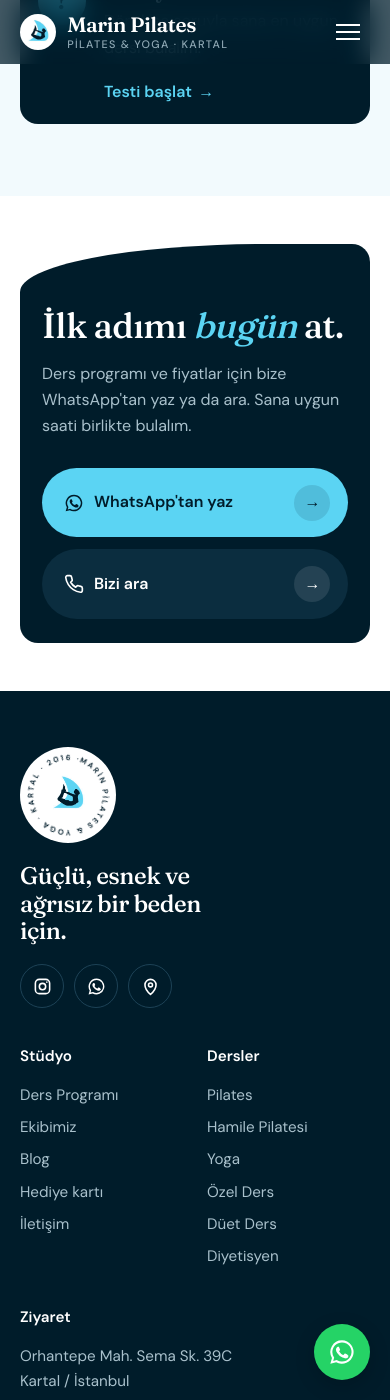
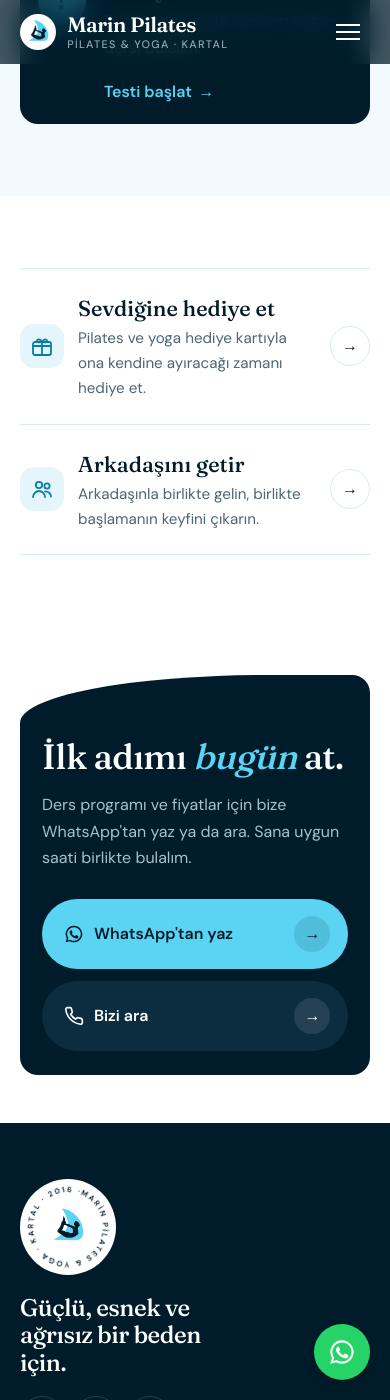
Before and after one commit to irembasoglu/pilates, a Jekyll site: the page built from hizmetlerimiz.html, in a window 390 px wide and 1400 px high, scrolled down 1425 px. Built offline with Jekyll 4.4.1, drawn with Linux system fonts in a browser that asks for light colours.

Commit message:
Hediye kartı menüden çıktı; Hizmetlerimiz sayfasının altına bağlantı
Co-Authored-By: Claude Opus 5.5 <noreply@anthropic.com>
Claude-Session: https://claude.ai/code/session_01V8pagf3RSBv4mF8qP7Bptg

```diff
--- a/_layouts/default.html
+++ b/_layouts/default.html
@@ -35,7 +35,7 @@
       </a>
       <button class="menu-btn" aria-label="Menüyü aç" onclick="document.body.classList.toggle('menu-open')"><span></span></button>
       <nav class="menu">
-        {% assign menu = "hizmetlerimiz|Hizmetlerimiz,program|Ders Programı,ekibimiz|Ekibimiz,hediye|Hediye Kartı,blog|Blog" | split: "," %}
+        {% assign menu = "hizmetlerimiz|Hizmetlerimiz,program|Ders Programı,ekibimiz|Ekibimiz,blog|Blog" | split: "," %}
         {% for m in menu %}{% assign p = m | split: "|" %}
         <a href="{{ p[0] }}.html"{% if page.menu == p[0] %} class="active" aria-current="page"{% endif %}>{{ p[1] }}</a>
         {% endfor %}
--- a/hizmetlerimiz.html
+++ b/hizmetlerimiz.html
@@ -27,4 +27,19 @@ aciklama: Pilates, hamile pilatesi, yoga, özel ders, düet ders ve diyetisyen h
   </div>
 </section>
 
+<section class="section gift-teasers">
+  <div class="container"><div class="gt-grid">
+    <a href="hediye.html" class="gt-card">
+      <span class="gt-ic" aria-hidden="true"><svg viewBox="0 0 24 24" fill="none" stroke="currentColor" stroke-width="1.8" stroke-linecap="round" stroke-linejoin="round"><rect x="3" y="8" width="18" height="13" rx="2"/><path d="M3 12h18M12 8v13M12 8c-1.5-3-5-3.5-5-1s3 1 5 1zm0 0c1.5-3 5-3.5 5-1s-3 1-5 1z"/></svg></span>
+      <span class="gt-text"><b>Sevdiğine hediye et</b>Pilates ve yoga hediye kartıyla ona kendine ayıracağı zamanı hediye et.</span>
+      <span class="arrow" aria-hidden="true">→</span>
+    </a>
+    <a href="hediye.html#arkadasini-getir" class="gt-card">
+      <span class="gt-ic" aria-hidden="true"><svg viewBox="0 0 24 24" fill="none" stroke="currentColor" stroke-width="1.8" stroke-linecap="round"><circle cx="9" cy="8" r="3.2"/><circle cx="17" cy="9" r="2.6"/><path d="M3 20c0-3.3 2.7-6 6-6s6 2.7 6 6M15 14.3c3 0 6 2 6 5.2"/></svg></span>
+      <span class="gt-text"><b>Arkadaşını getir</b>Arkadaşınla birlikte gelin, birlikte başlamanın keyfini çıkarın.</span>
+      <span class="arrow" aria-hidden="true">→</span>
+    </a>
+  </div></div>
+</section>
+
 {% include cta.html %}
--- a/style.css
+++ b/style.css
@@ -689,6 +689,19 @@ a.info-row:hover .info-go i { transform: translateX(4px); }
 .qr-extra:hover { background: #e4f5fb; }
 .quiz-restart { margin-top: 18px; }
 
+/* Hizmetlerimiz altındaki hediye / arkadaş bağlantıları */
+.gift-teasers { padding-top: 72px; padding-bottom: 0; }
+.gt-grid { display: grid; grid-template-columns: 1fr 1fr; border-top: 1px solid var(--line); border-bottom: 1px solid var(--line); }
+.gt-card { display: grid; grid-template-columns: 52px 1fr auto; gap: 18px; align-items: center; padding: 28px 28px 28px 0; text-decoration: none; transition: background .2s; }
+.gt-card + .gt-card { border-left: 1px solid var(--line); padding-left: 28px; }
+.gt-ic { width: 52px; height: 52px; border-radius: 14px; background: #e4f5fb; color: var(--blue-text); display: flex; align-items: center; justify-content: center; }
+.gt-ic svg { width: 24px; height: 24px; }
+.gt-text { color: var(--muted); font-size: .95rem; }
+.gt-text b { display: block; font-family: var(--display); font-size: 1.35rem; font-weight: 500; color: var(--navy); }
+.gt-card .arrow { width: 40px; height: 40px; border-radius: 50%; border: 1.5px solid var(--line); display: inline-flex; align-items: center; justify-content: center; transition: background .25s, border-color .25s, transform .25s; }
+.gt-card:hover .arrow { background: var(--blue); border-color: var(--blue); transform: rotate(-45deg); }
+.gt-card:hover .gt-text b { color: var(--blue-text); }
+
 /* ---------- Hediye kartı sayfası ---------- */
 .gift-hero { padding: 64px 0 96px; background: linear-gradient(var(--mist), var(--white)); overflow: hidden; }
 .gift-hero-inner { display: grid; grid-template-columns: 1.05fr 1fr; gap: 64px; align-items: center; }
@@ -845,6 +858,10 @@ a.info-row:hover .info-go i { transform: translateX(4px); }
   .fl-wrap { grid-template-columns: 1fr; gap: 28px; }
   .fl-photo { aspect-ratio: 5 / 3.6; }
   .gift-hero { padding: 24px 0 56px; }
+  .gt-grid { grid-template-columns: 1fr; }
+  .gt-card, .gt-card + .gt-card { padding: 22px 0; border-left: 0; grid-template-columns: 44px 1fr auto; gap: 14px; }
+  .gt-card + .gt-card { border-top: 1px solid var(--line); }
+  .gt-ic { width: 44px; height: 44px; }
   .gift-hero-inner, .friend { grid-template-columns: 1fr; gap: 32px; }
   .gift-card-wrap { height: 250px; order: -1; }
   .gift-card { inset: 10px 30px auto 10px; padding: 20px 22px; border-radius: 18px; }
```
